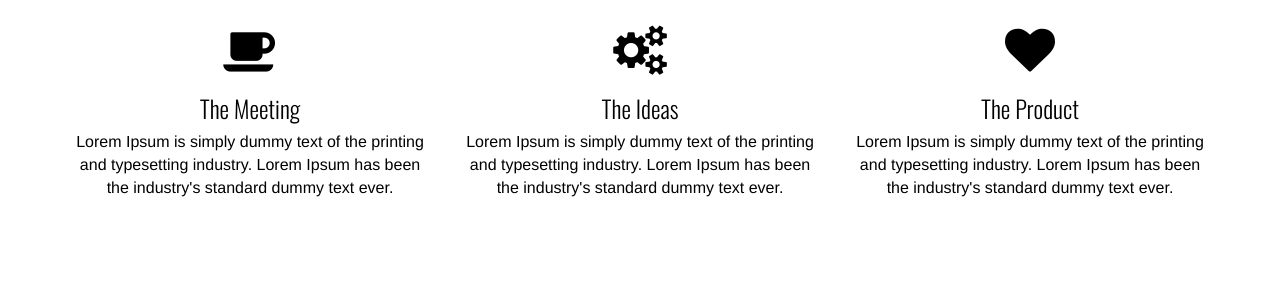
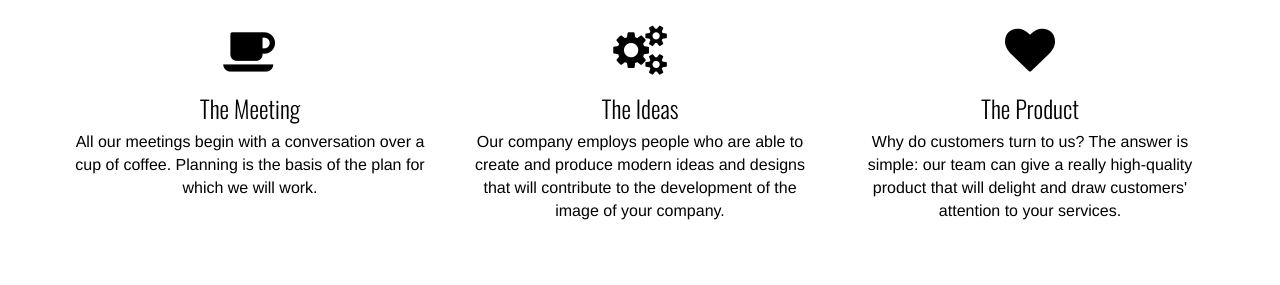
Before and after one commit to chuckbort/studio, a plain HTML site: page index.html in a window 1280 px wide. Shown: the part 2000-2285 px from the top of the page. Drawn offline with nearby package versions, Linux system fonts and the light colour scheme.

Commit message:
Update index.html

```diff
--- a/index.html
+++ b/index.html
@@ -163,17 +163,17 @@
         <div class="col-lg-4 proc">
           <i class="fa fa-coffee"></i>
           <h3>The Meeting</h3>
-          <p>Lorem Ipsum is simply dummy text of the printing and typesetting industry. Lorem Ipsum has been the industry's standard dummy text ever.</p>
+          <p>All our meetings begin with a conversation over a cup of coffee. Planning is the basis of the plan for which we will work.</p>
         </div>
         <div class="col-lg-4 proc">
           <i class="fa fa-cogs"></i>
           <h3>The Ideas</h3>
-          <p>Lorem Ipsum is simply dummy text of the printing and typesetting industry. Lorem Ipsum has been the industry's standard dummy text ever.</p>
+          <p>Our company employs people who are able to create and produce modern ideas and designs that will contribute to the development of the image of your company.</p>
         </div>
         <div class="col-lg-4 proc">
           <i class="fa fa-heart"></i>
           <h3>The Product</h3>
-          <p>Lorem Ipsum is simply dummy text of the printing and typesetting industry. Lorem Ipsum has been the industry's standard dummy text ever.</p>
+          <p>Why do customers turn to us? The answer is simple: our team can give a really high-quality product that will delight and draw customers' attention to your services.</p>
         </div>
 
       </div>
```
